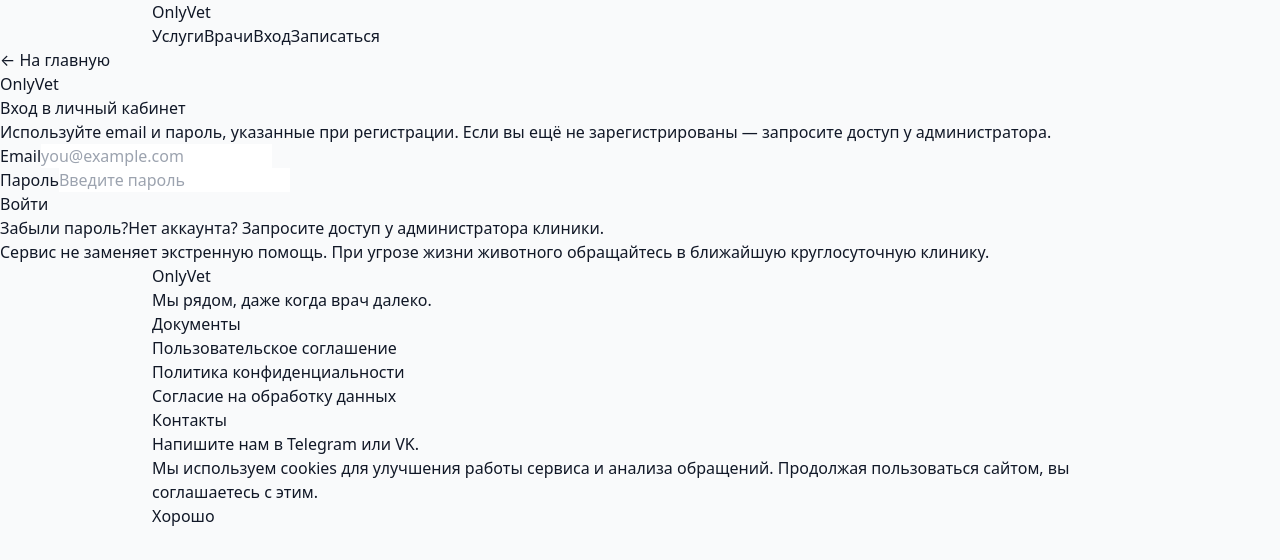
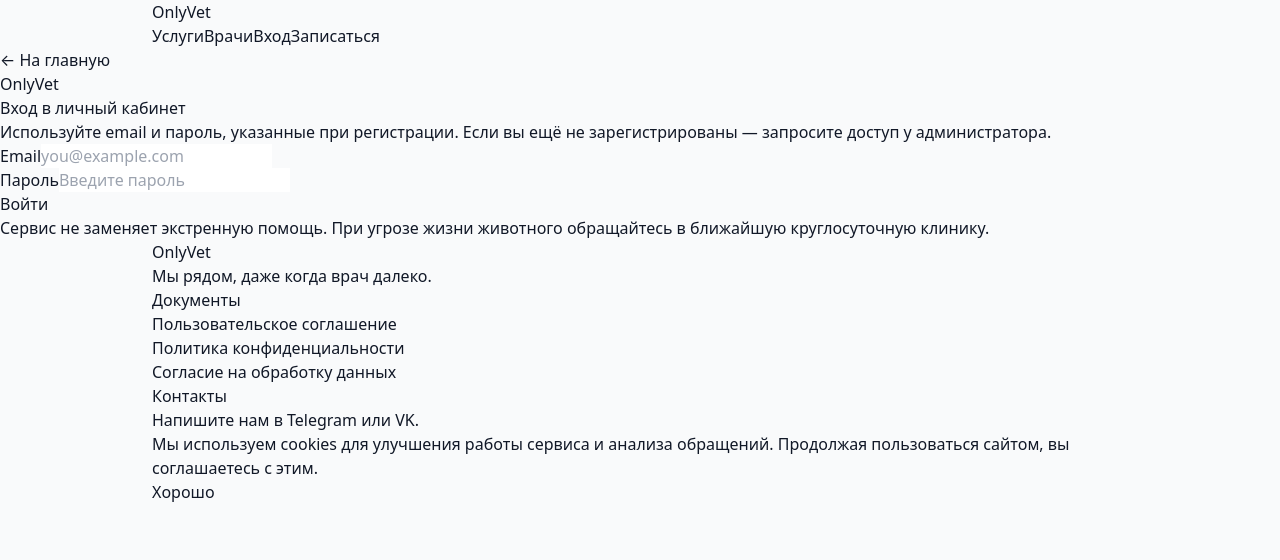
Before and after one commit to Stalser/OnlyVet3, a Next.js app: page /auth/login in a window 1280 px wide. Shown: the top 560 px of the page. Built offline with nearby package versions, Linux system fonts and the light colour scheme; no server answers.

Commit message:
Handle Supabase configuration error in login
Added error handling for Supabase configuration.

```diff
--- a/app/auth/login/page.tsx
+++ b/app/auth/login/page.tsx
@@ -13,6 +13,14 @@ export default function AuthLoginPage() {
   async function handleSubmit(e: React.FormEvent) {
     e.preventDefault();
     setError(null);
+
+    if (!supabase) {
+      setError(
+        "Авторизация временно недоступна: Supabase не сконфигурирован на сервере."
+      );
+      return;
+    }
+
     setPending(true);
 
     try {
@@ -97,24 +105,6 @@ export default function AuthLoginPage() {
               {pending ? "Входим..." : "Войти"}
             </button>
           </form>
-
-          <div className="mt-4 flex items-center justify-between text-[11px] text-gray-500">
-            <button
-              type="button"
-              className="underline underline-offset-2 hover:text-gray-800"
-              onClick={() =>
-                alert("Функцию восстановления пароля подключим позже.")
-              }
-            >
-              Забыли пароль?
-            </button>
-            <span>
-              Нет аккаунта?{" "}
-              <span className="text-gray-800">
-                Запросите доступ у администратора клиники.
-              </span>
-            </span>
-          </div>
         </div>
 
         <p className="mt-4 text-[11px] text-gray-500 text-center">
```
